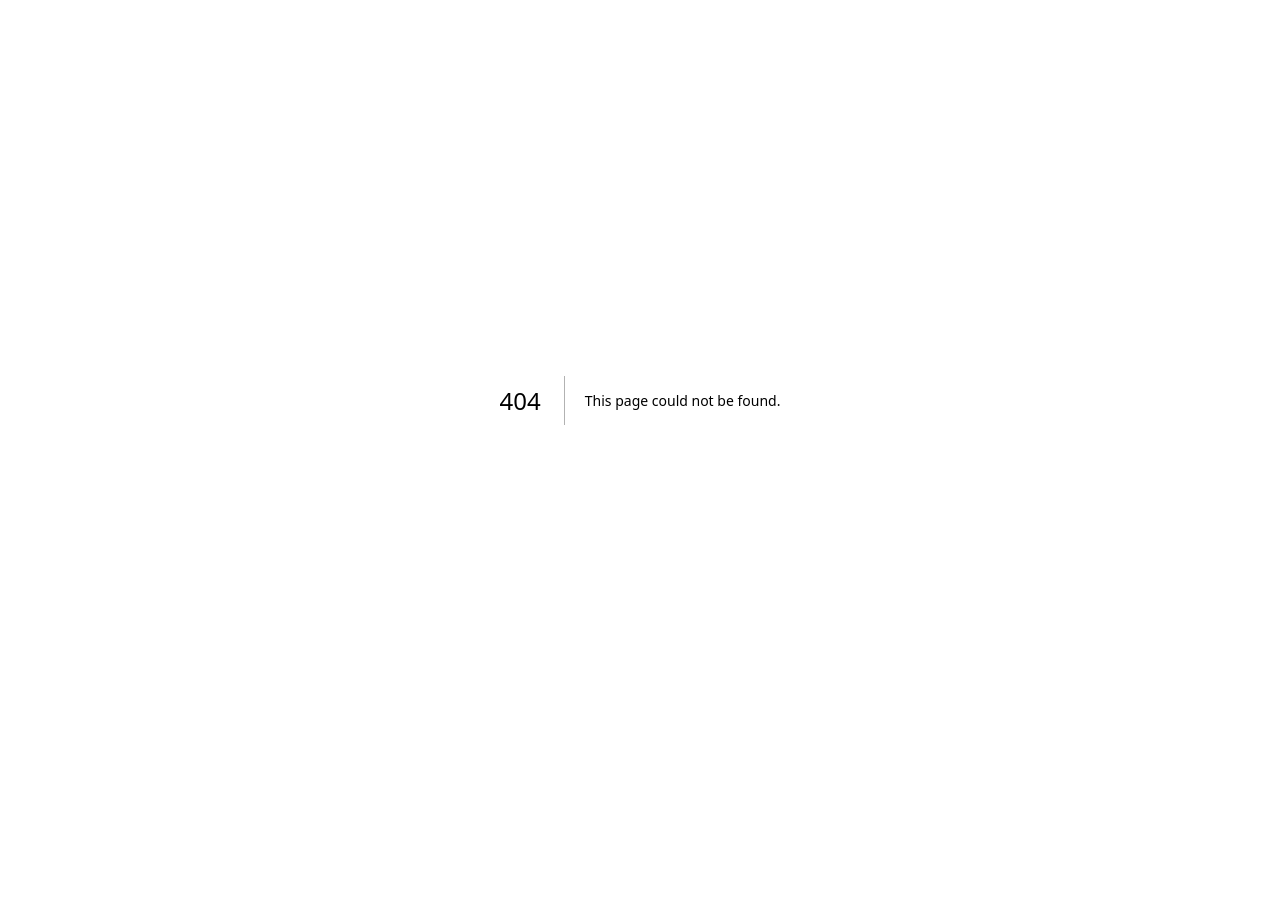
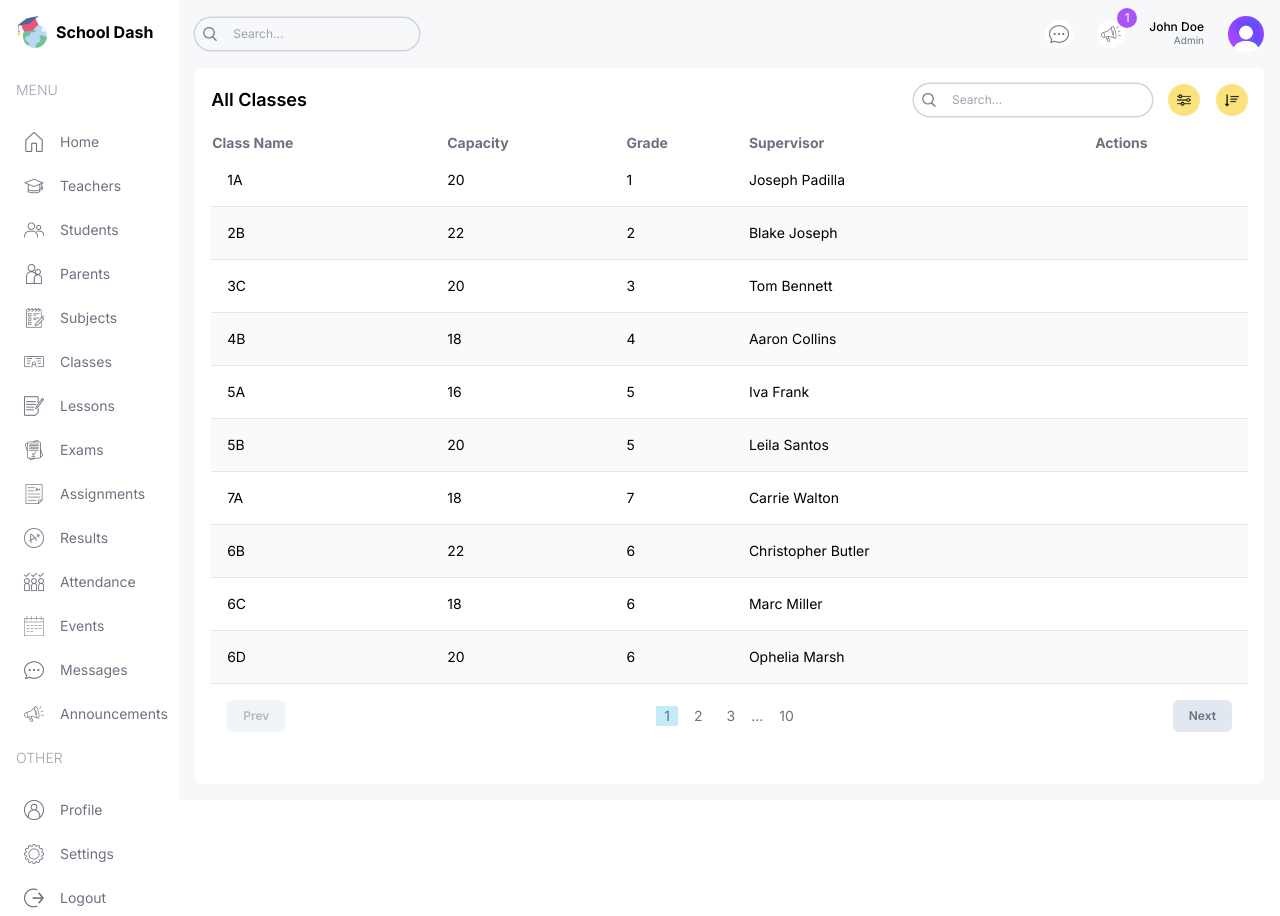
Before and after one commit to Ma7moudxG/school-dashboard, a Next.js app: page /list/classes in a window 1280 px wide. Before the commit this address had no page. Before the commit the page ends 800 px from the top, so only its background shows below. Built offline with nearby package versions, Linux system fonts and the light colour scheme.

Commit message:
subjects, classes lists

```diff
--- /dev/null
+++ b/src/app/(dashboard)/list/classes/page.tsx
@@ -0,0 +1,91 @@
+// import FormModal from "@/components/FormModal";
+import Pagination from "@/components/Pagination";
+import Table from "@/components/Table";
+import TableSearch from "@/components/TableSearch";
+import { classesData, role } from "@/lib/data";
+import Image from "next/image";
+
+type Class = {
+  id: number;
+  name: string;
+  capacity: number;
+  grade: number;
+  supervisor: string;
+};
+
+const columns = [
+  {
+    header: "Class Name",
+    accessor: "name",
+  },
+  {
+    header: "Capacity",
+    accessor: "capicity",
+    className: "hidden md:table-cell",
+  },
+  {
+    header: "Grade",
+    accessor: "grade",
+    className: "hidden md:table-cell",
+  },
+  {
+    header: "Supervisor",
+    accessor: "supervisor",
+    className: "hidden md:table-cell",
+  },
+  {
+    header: "Actions",
+    accessor: "action",
+  },
+];
+
+const ClassesList = () => {
+  const renderRow = (item: Class) => (
+    <tr
+      key={item.id}
+      className="border-b border-gray-200 even:bg-slate-50 text-sm hover:bg-lamaPurpleLight"
+    >
+      <td className="flex items-center gap-4 p-4">{item.name}</td>
+      <td className="hidden md:table-cell">{item.capacity}</td>
+      <td className="hidden md:table-cell">{item.grade}</td>
+      <td className="hidden md:table-cell">{item.supervisor}</td>
+      <td>
+        <div className="flex items-center gap-2">
+          {/* {role === "admin" && (
+            <>
+              <FormModal table="subject" type="update" data={item} />
+              <FormModal table="subject" type="delete" id={item.id} />
+            </>
+          )} */}
+        </div>
+      </td>
+    </tr>
+  );
+
+  return (
+    <div className="bg-white p-4 rounded-md flex-1 m-4 mt-0">
+      {/* TOP */}
+      <div className="flex items-center justify-between">
+        <h1 className="hidden md:block text-lg font-semibold">All Classes</h1>
+        <div className="flex flex-col md:flex-row items-center gap-4 w-full md:w-auto">
+          <TableSearch />
+          <div className="flex items-center gap-4 self-end">
+            <button className="w-8 h-8 flex items-center justify-center rounded-full bg-lamaYellow">
+              <Image src="/filter.png" alt="" width={14} height={14} />
+            </button>
+            <button className="w-8 h-8 flex items-center justify-center rounded-full bg-lamaYellow">
+              <Image src="/sort.png" alt="" width={14} height={14} />
+            </button>
+            {/* {role === "admin" && <FormModal table="teacher" type="create" />} */}
+          </div>
+        </div>
+      </div>
+      {/* LIST */}
+      <Table columns={columns} renderRow={renderRow} data={classesData} />
+      {/* PAGINATION */}
+      <Pagination />
+    </div>
+  );
+};
+
+export default ClassesList;
--- /dev/null
+++ b/src/app/(dashboard)/list/subjects/page.tsx
@@ -0,0 +1,77 @@
+// import FormModal from "@/components/FormModal";
+import Pagination from "@/components/Pagination";
+import Table from "@/components/Table";
+import TableSearch from "@/components/TableSearch";
+import { role, subjectsData } from "@/lib/data";
+import Image from "next/image";
+
+type Subject = {
+  id: number;
+  name: string;
+  teachers: string[];
+};
+
+const columns = [
+  {
+    header: "Subject Name",
+    accessor: "name",
+  },
+  {
+    header: "Teachers",
+    accessor: "teachers",
+    className: "hidden md:table-cell",
+  },
+  {
+    header: "Actions",
+    accessor: "action",
+  },
+];
+
+const SubjectListPage = () => {
+  const renderRow = (item: Subject) => (
+    <tr
+      key={item.id}
+      className="border-b border-gray-200 even:bg-slate-50 text-sm hover:bg-lamaPurpleLight"
+    >
+      <td className="flex items-center gap-4 p-4">{item.name}</td>
+      <td className="hidden md:table-cell">{item.teachers.join(",")}</td>
+      <td>
+        <div className="flex items-center gap-2">
+          {/* {role === "admin" && (
+            <>
+              <FormModal table="subject" type="update" data={item} />
+              <FormModal table="subject" type="delete" id={item.id} />
+            </>
+          )} */}
+        </div>
+      </td>
+    </tr>
+  );
+
+  return (
+    <div className="bg-white p-4 rounded-md flex-1 m-4 mt-0">
+      {/* TOP */}
+      <div className="flex items-center justify-between">
+        <h1 className="hidden md:block text-lg font-semibold">All Subjects</h1>
+        <div className="flex flex-col md:flex-row items-center gap-4 w-full md:w-auto">
+          <TableSearch />
+          <div className="flex items-center gap-4 self-end">
+            <button className="w-8 h-8 flex items-center justify-center rounded-full bg-lamaYellow">
+              <Image src="/filter.png" alt="" width={14} height={14} />
+            </button>
+            <button className="w-8 h-8 flex items-center justify-center rounded-full bg-lamaYellow">
+              <Image src="/sort.png" alt="" width={14} height={14} />
+            </button>
+            {/* {role === "admin" && <FormModal table="teacher" type="create" />} */}
+          </div>
+        </div>
+      </div>
+      {/* LIST */}
+      <Table columns={columns} renderRow={renderRow} data={subjectsData} />
+      {/* PAGINATION */}
+      <Pagination />
+    </div>
+  );
+};
+
+export default SubjectListPage;
```
